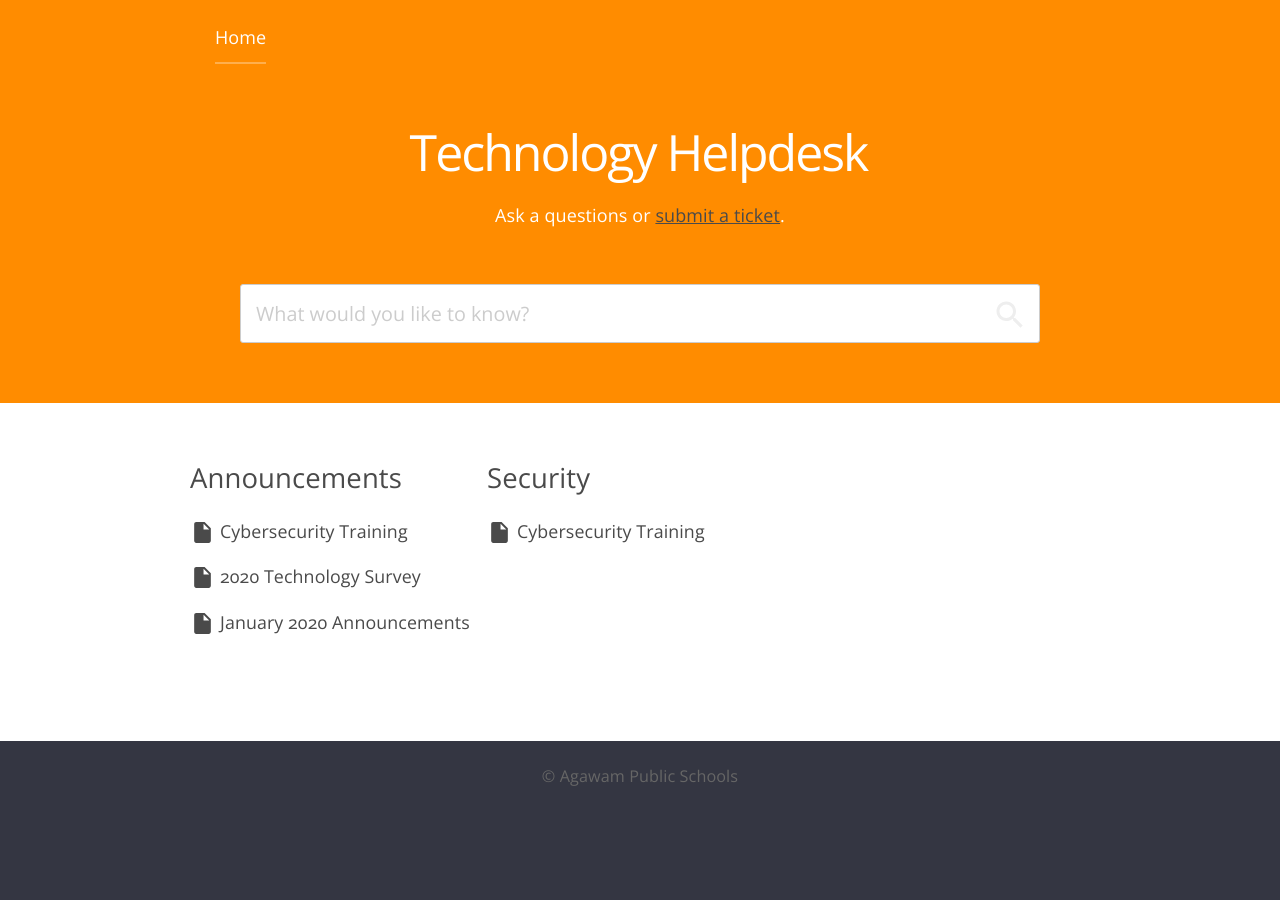
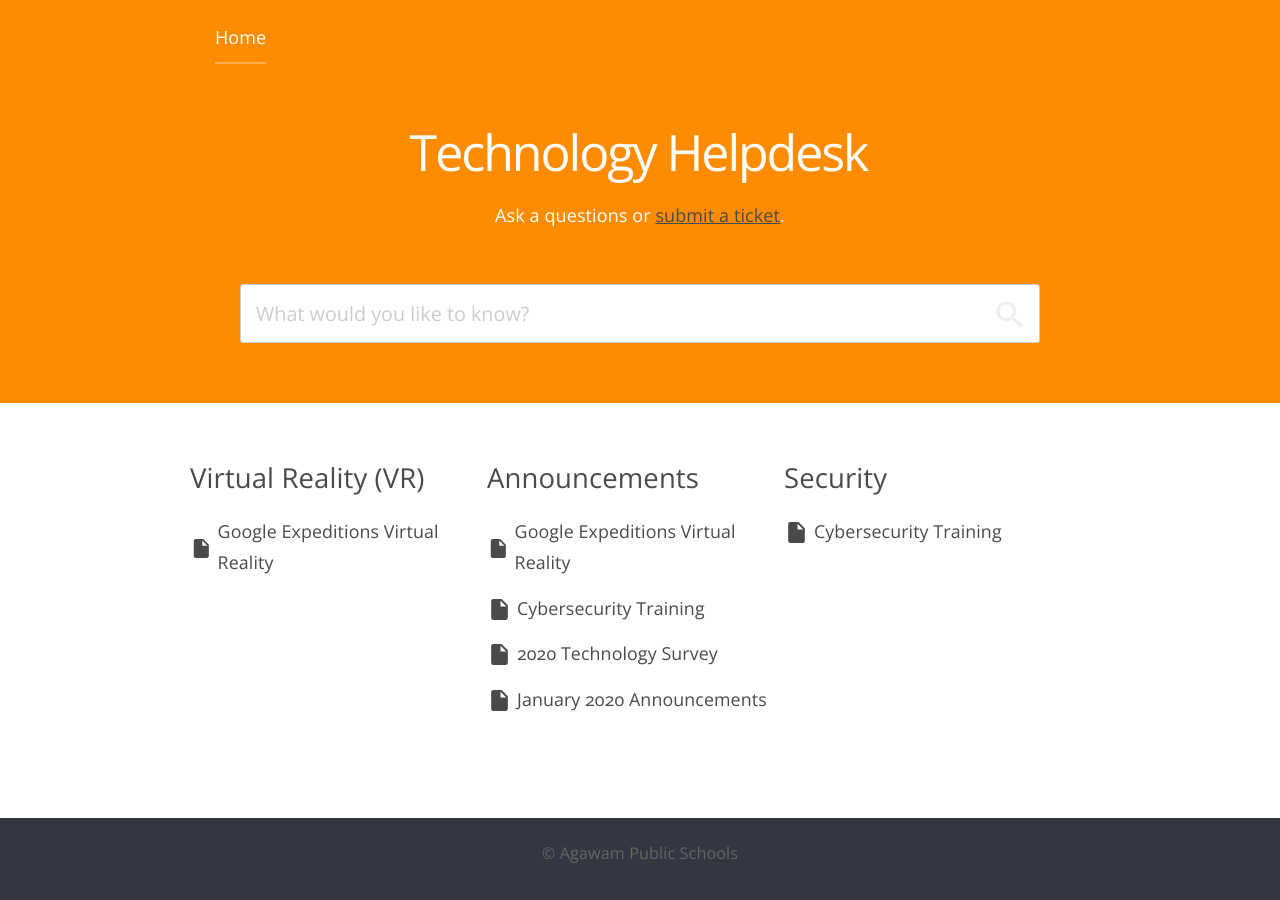
Before and after one commit to Agawam-IT/tech.agawamed.org, a Jekyll site: the page built from index.html, in a window 1280 px wide. Built offline with Jekyll 4.4.1, drawn with Linux system fonts in a browser that asks for light colours; nearby versions of some CDN libraries; a script that is not in the unit is left out.

Commit message:
Update and rename 2020-02-10 - VR-Kit.md to 2020-02-10-VR-Kit.md

```diff
--- a/_posts/2020-02-10 - VR-Kit.md
+++ b/_posts/2020-02-10-VR-Kit.md
@@ -6,6 +6,7 @@ published: true
 type: Document
 categories:
   - "announcements"
+  - "Virtual Reality (VR)"
 ---
 Posted by Edward Jacques on February 10, 2020
 
```
